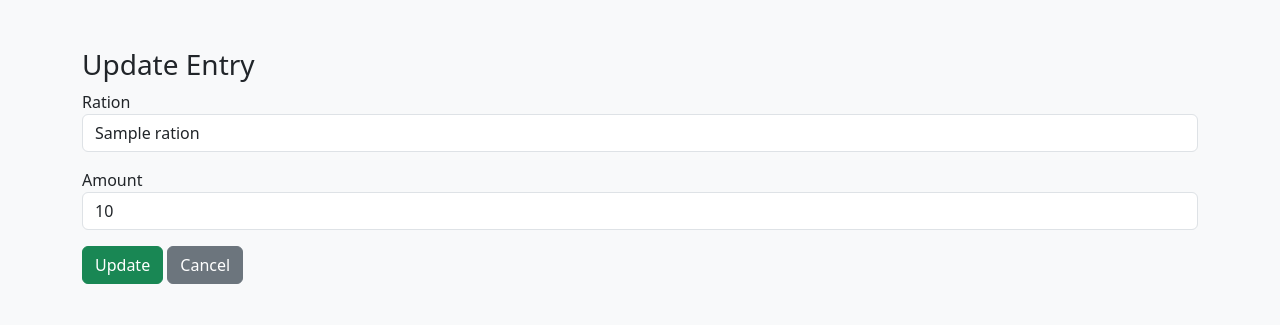
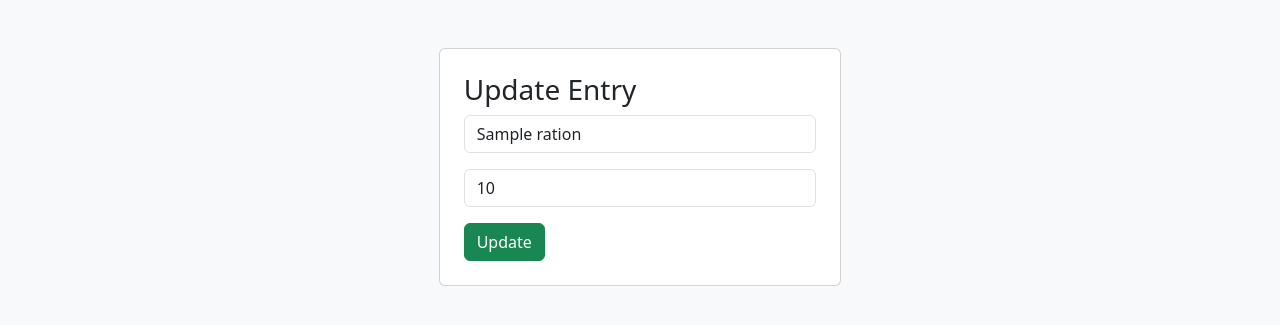
Before and after one commit to Naveentm16/ration-system, a Flask app: template templates/update_entry.html in a window 1280 px wide. Shown: the top 325 px of the page. Run offline with Flask 3, Linux system fonts and the light colour scheme; the template is opened without the code that fills it: most values are stand-ins (such as "Sample title", 1, 10 or a date in 2020).

Commit message:
Update update_entry.html

```diff
--- a/templates/update_entry.html
+++ b/templates/update_entry.html
@@ -1,25 +1,23 @@
 <!DOCTYPE html>
-<html lang="en">
+<html>
 <head>
-    <meta charset="UTF-8">
-    <title>Update Entry</title>
-    <link href="https://cdn.jsdelivr.net/npm/bootstrap@5.3.2/dist/css/bootstrap.min.css" rel="stylesheet">
+<title>Update Entry</title>
+<link href="https://cdn.jsdelivr.net/npm/bootstrap@5.3.2/dist/css/bootstrap.min.css" rel="stylesheet">
 </head>
+
 <body class="bg-light">
-<div class="container mt-5">
-    <h3>Update Entry</h3>
-    <form method="POST">
-        <div class="mb-3">
-            <label>Ration</label>
-            <input type="text" name="ration" class="form-control" value="{{ entry['ration'] }}" required>
-        </div>
-        <div class="mb-3">
-            <label>Amount</label>
-            <input type="number" name="amount" class="form-control" value="{{ entry['amount'] }}" step="0.01" required>
-        </div>
-        <button class="btn btn-success">Update</button>
-        <a href="/" class="btn btn-secondary">Cancel</a>
-    </form>
+<div class="container mt-5 col-md-4">
+
+<div class="card p-4">
+<h3>Update Entry</h3>
+
+<form method="POST">
+<input name="ration" value="{{entry['ration']}}" class="form-control mb-3">
+<input name="amount" value="{{entry['amount']}}" class="form-control mb-3">
+<button class="btn btn-success">Update</button>
+</form>
+
+</div>
 </div>
 </body>
 </html>
```
